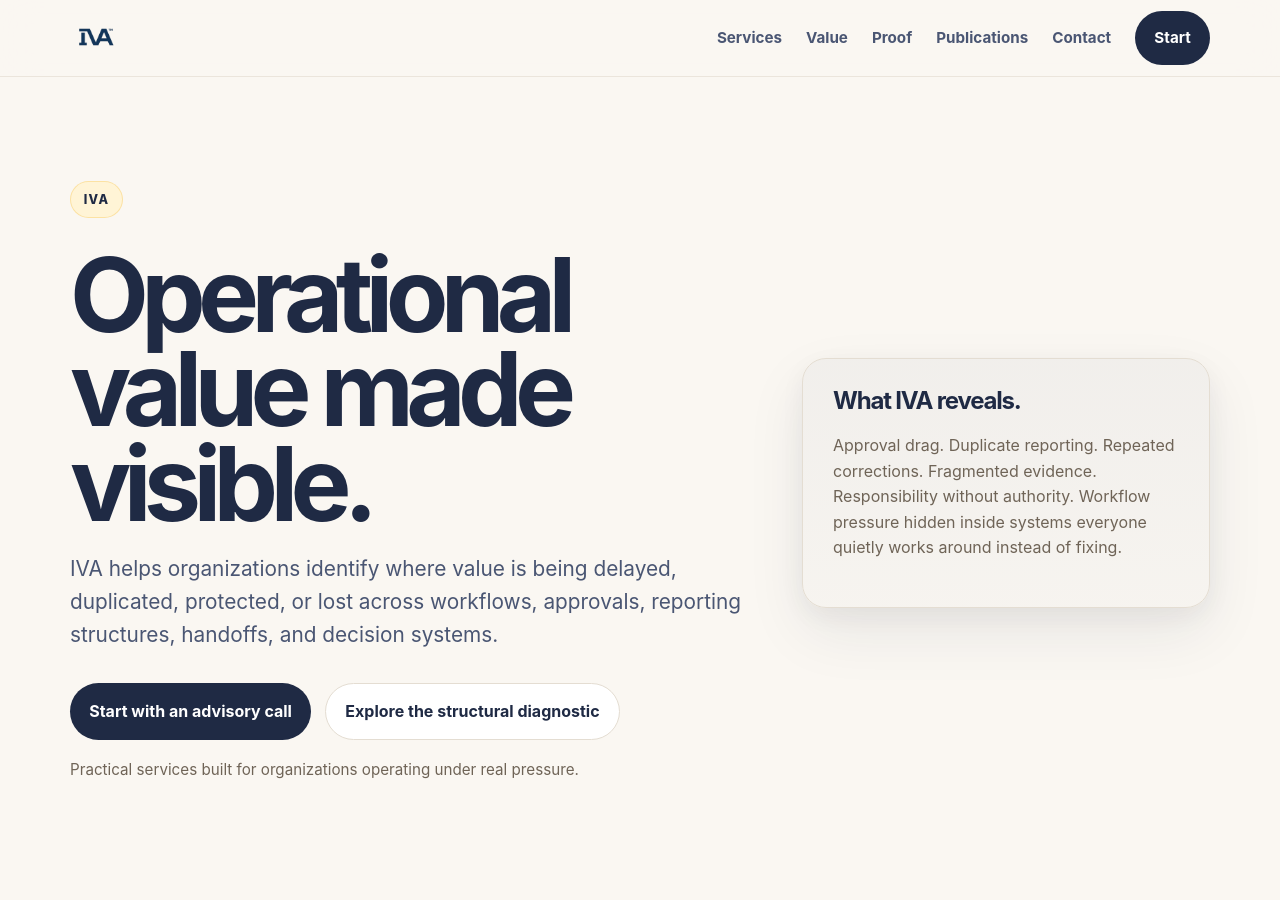
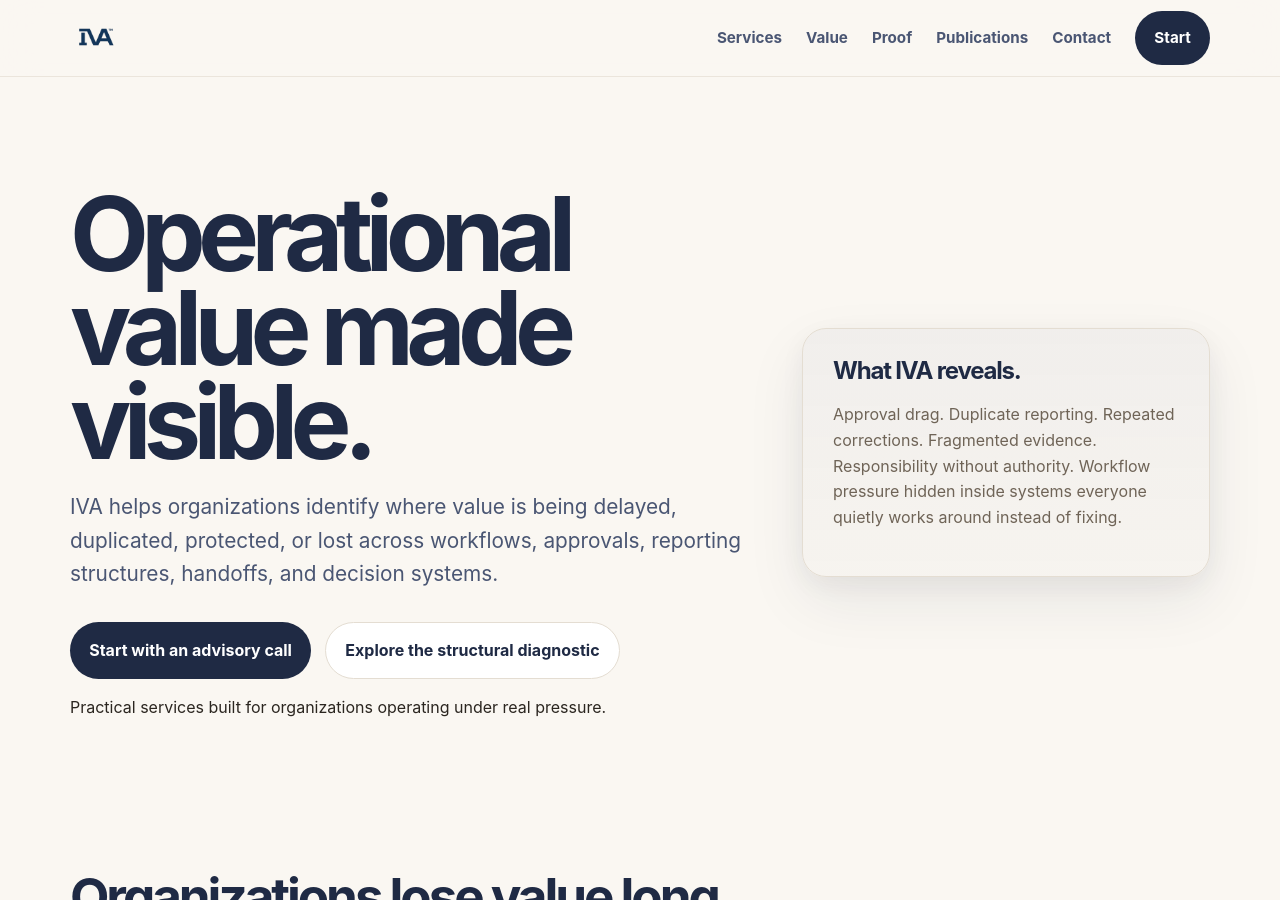
Before and after one commit to efost7873/ivasolution.com, a Jekyll site: the page built from index.html, in a window 1280 px wide and 900 px high. Built offline with Jekyll 4.4.1, drawn with Linux system fonts in a browser that asks for light colours.

Commit message:
Update index.html

```diff
--- a/index.html
+++ b/index.html
@@ -4,11 +4,9 @@ title: Operational Value Made Visible
 description: IVA helps organizations reduce approval drag, preserve operational context, clarify decision ownership, and expose hidden operational waste.
 ---
 
-<section class="hero">
+<section class="hero hero-home">
   <div class="container hero-grid">
     <div>
-      <p class="eyebrow">IVA</p>
-
       <h1>Operational value made visible.</h1>
 
       <p class="hero-copy">
@@ -25,7 +23,7 @@ description: IVA helps organizations reduce approval drag, preserve operational
         </a>
       </div>
 
-      <p style="margin-top: 18px; color: var(--iva-muted); font-size: 0.95rem;">
+      <p class="microcopy">
         Practical services built for organizations operating under real pressure.
       </p>
     </div>
```
